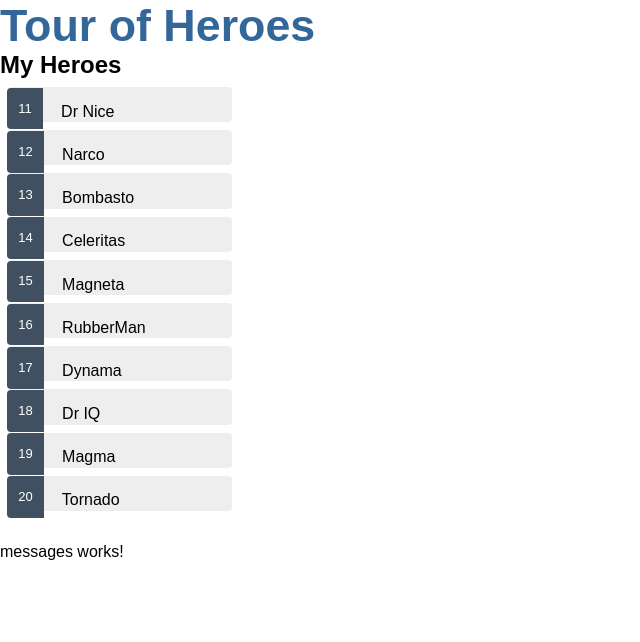
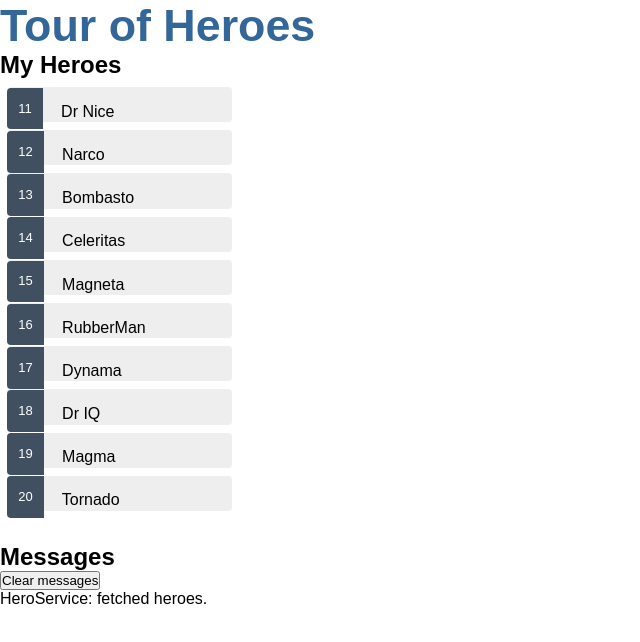
Before and after one commit to lcleonardo/angular-tour-of-heroes, an Angular app: page / in a window 1280 px wide. Shown: the top 642 px of the page, without its empty margins (0-640 px from the left). Built offline with nearby package versions, Linux system fonts and the light colour scheme.

Commit message:
Mostrar el mensaje de HeroService

```diff
--- a/src/app/featured/components/messages/messages.component.html
+++ b/src/app/featured/components/messages/messages.component.html
@@ -1 +1,5 @@
-<p>messages works!</p>
+<div *ngIf="length()">
+  <h2>Messages</h2>
+  <button class="clear" (click)="clear()">Clear messages</button>
+  <div *ngFor="let message of messages()">{{ message }}</div>
+</div>
--- a/src/app/featured/components/messages/messages.component.ts
+++ b/src/app/featured/components/messages/messages.component.ts
@@ -1,15 +1,25 @@
-import { Component, OnInit } from '@angular/core';
+import { Component, OnInit } from '@angular/core'
+import { MessagesService } from '../../shared/messages.service'
 
 @Component({
   selector: 'app-messages',
   templateUrl: './messages.component.html',
-  styleUrls: ['./messages.component.css']
+  styleUrls: ['./messages.component.css'],
 })
 export class MessagesComponent implements OnInit {
+  constructor(protected service: MessagesService) {}
 
-  constructor() { }
+  ngOnInit(): void {}
 
-  ngOnInit(): void {
+  public length(): number {
+    return this.service.messages.length
   }
 
+  public clear(): void {
+    return this.service.clear()
+  }
+
+  public messages(): string[] {
+    return this.service.messages
+  }
 }
```
